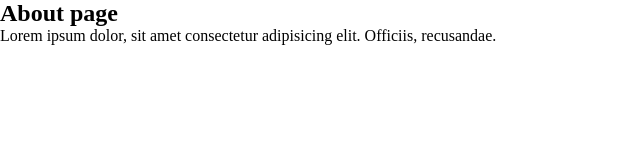
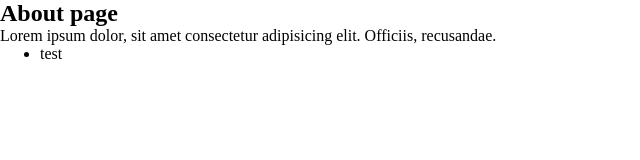
Before and after one commit to ihymon/branches, a plain HTML site: page index.html in a window 1280 px wide. Shown: the full height of the page, 0-640 px from the left. Drawn offline with Linux system fonts and the light colour scheme.

Commit message:
upd about

```diff
--- a/index.html
+++ b/index.html
@@ -14,6 +14,12 @@
             <p>
                 Lorem ipsum dolor, sit amet consectetur adipisicing elit. Officiis, recusandae.
             </p>
+
+            <ul>
+                <li>
+                    test
+                </li>
+            </ul>
         </div>
     </div>
 </body>
```
